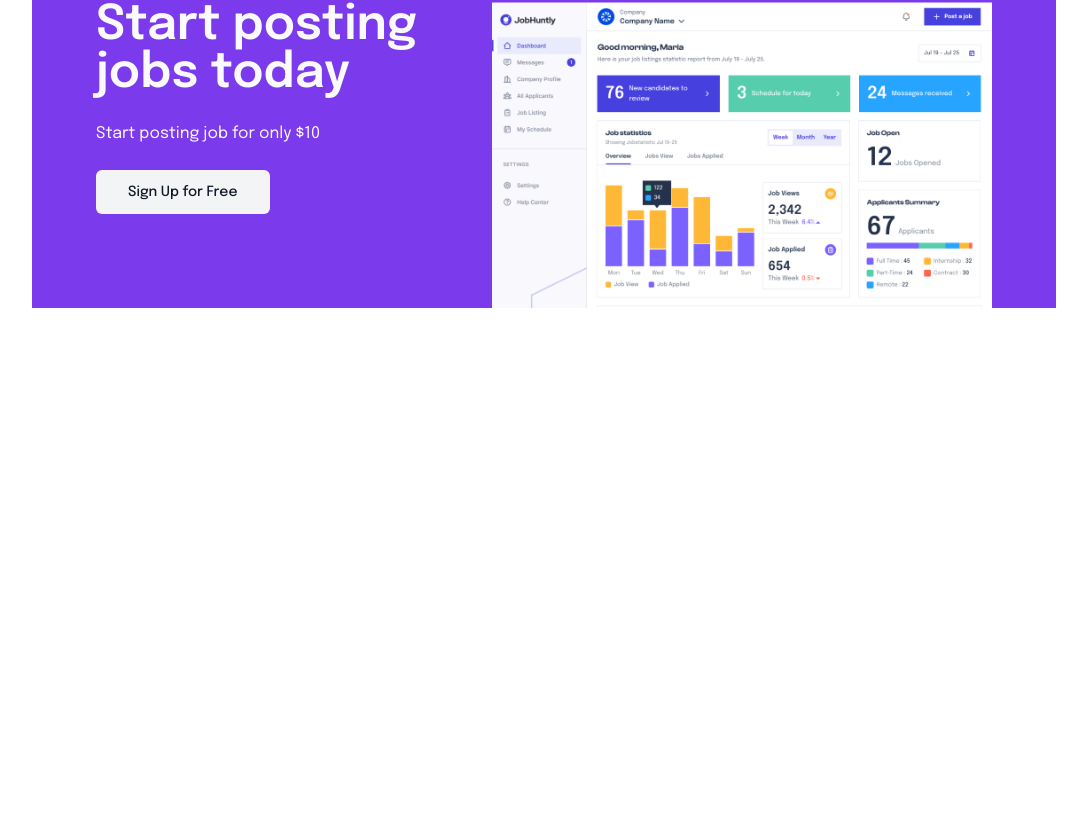
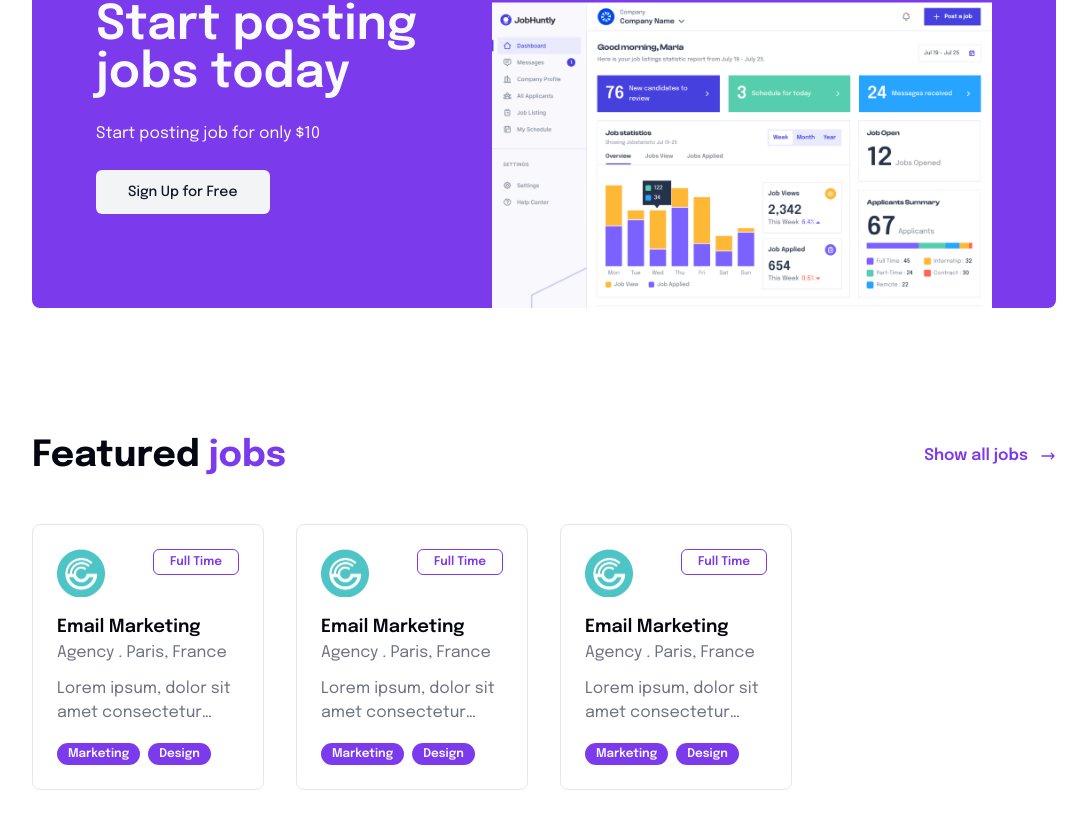
Before and after one commit to Muhammad-Ilham-Ferdiansyah/job-portal, a Next.js app: page / in a window 1280 px wide. Shown: the part 1302-2130 px from the top of the page, without its empty margins (96-1183 px from the left). Before the commit the page ends 1650 px from the top, so only its background shows below. Built offline with nearby package versions, Linux system fonts and the light colour scheme.

Commit message:
Slicing Featured Jobs Component

```diff
--- a/src/app/page.tsx
+++ b/src/app/page.tsx
@@ -1,6 +1,7 @@
 import BannerSignup from "@/components/organisms/BannerSignup";
 import Category from "@/components/organisms/category";
 import Client from "@/components/organisms/clients";
+import FeaturedJobs from "@/components/organisms/FeaturedJobs";
 import Hero from "@/components/organisms/hero";
 
 export default function Home() {
@@ -10,6 +11,7 @@
       <Client />
       <Category />
       <BannerSignup />
+      <FeaturedJobs />
     </div>
   );
 }
--- a/src/components/organisms/BannerSignup/index.tsx
+++ b/src/components/organisms/BannerSignup/index.tsx
@@ -8,7 +8,7 @@
 
 const BannerSignup: FC<BannerSignupProps> = ({}) => {
     return (
-        <div className="mt-32 mb-10 bg-primary text-primary-foreground px-16 pt-16 flex flex-row justify-between items-start">
+        <div className="mt-32 mb-10 bg-primary rounded-lg text-primary-foreground px-16 pt-16 flex flex-row justify-between items-start">
             <div>
                 <div className="text-5xl font-semibold">
                     Start posting <br /> jobs today
--- /dev/null
+++ b/src/components/organisms/FeaturedJobs/JobItem/index.tsx
@@ -0,0 +1,42 @@
+import { Badge } from "@/components/ui/badge";
+import Image from "next/image";
+import { FC } from "react";
+
+interface JobItemProps {
+    image: string;
+    jobType: string;
+    name: string;
+    type: string;
+    location: string;
+    desc: string;
+    categories: string[]
+}
+
+const JobItem: FC<JobItemProps> = ({ image, jobType, name, type, location, desc, categories }) => {
+    return (
+        <div className="border border-border rounded-lg p-6 cursor-pointer">
+            <div className="flex flex-row justify-between items-start">
+                <Image src={image} alt={image} width={48} height={48} />
+                <span className="px-4 py-1 border rounded-md text-xs font-semibold text-primary border-primary">
+                    {jobType}
+                </span>
+            </div>
+            <div className="my-4">
+                <div className="font-semibold text-lg">{name}</div>
+                <div className="text-muted-foreground mb-3">
+                    {type} . {location}
+                </div>
+                <div className="text-muted-foreground h-12 line-clamp-2 text-ellipsis">
+                    {desc}
+                </div>
+            </div>
+            <div className="space-x-2">
+                {categories.map((item: string, i: number) => (
+                    <Badge key={i}>{item}</Badge>
+                ))}
+            </div>
+        </div>
+     );
+}
+
+export default JobItem;
--- /dev/null
+++ b/src/components/organisms/FeaturedJobs/index.tsx
@@ -0,0 +1,23 @@
+import TitleSection from "@/components/atoms/TitleSection";
+import { FC } from "react";
+import JobItem from "./JobItem";
+
+interface FeaturedJobsProps {
+
+}
+
+const FeaturedJobs: FC<FeaturedJobsProps> = () => {
+    return (
+        <div className="mt-32 mb-10 ">
+            <TitleSection word1="Featured" word2="jobs" />
+            <div className="grid grid-cols-4 gap-8 mt-12">
+                {[0,1,2].map((item: number) => (
+                    <JobItem key={item} image="/images/company.png" jobType="Full Time" name="Email Marketing" type="Agency" location="Paris, France" desc="Lorem ipsum, dolor sit amet consectetur adipisicing elit. Blanditiis rerum ipsa enim unde architecto temporibus illum quae consequuntur aperiam dicta!" categories={["Marketing", "Design"]} />
+                ))}
+
+            </div>
+        </div>
+     );
+}
+
+export default FeaturedJobs;
--- a/src/components/organisms/category/categoryitem/index.tsx
+++ b/src/components/organisms/category/categoryitem/index.tsx
@@ -9,7 +9,7 @@
 
 const CategoryItem: FC<CategoryItemProps> = ({ name, totalJob}) => {
     return (
-        <div className="border border-border p-8 cursor-pointer transition-colors group hover:border-primary hover:bg-primary hover:text-white">
+        <div className="border border-border rounded-lg p-8 cursor-pointer transition-colors group hover:border-primary hover:bg-primary hover:text-white">
             <BiCategory className="w-12 h-12 text-primary group-hover:text-white" />
             <div className="mt-7 ">
                 <div className="text-2xl font-semibold">
--- /dev/null
+++ b/src/components/ui/badge.tsx
@@ -0,0 +1,36 @@
+import * as React from "react"
+import { cva, type VariantProps } from "class-variance-authority"
+
+import { cn } from "@/lib/utils"
+
+const badgeVariants = cva(
+  "inline-flex items-center rounded-full border px-2.5 py-0.5 text-xs font-semibold transition-colors focus:outline-none focus:ring-2 focus:ring-ring focus:ring-offset-2",
+  {
+    variants: {
+      variant: {
+        default:
+          "border-transparent bg-primary text-primary-foreground hover:bg-primary/80",
+        secondary:
+          "border-transparent bg-secondary text-secondary-foreground hover:bg-secondary/80",
+        destructive:
+          "border-transparent bg-destructive text-destructive-foreground hover:bg-destructive/80",
+        outline: "text-foreground",
+      },
+    },
+    defaultVariants: {
+      variant: "default",
+    },
+  }
+)
+
+export interface BadgeProps
+  extends React.HTMLAttributes<HTMLDivElement>,
+    VariantProps<typeof badgeVariants> {}
+
+function Badge({ className, variant, ...props }: BadgeProps) {
+  return (
+    <div className={cn(badgeVariants({ variant }), className)} {...props} />
+  )
+}
+
+export { Badge, badgeVariants }
```
